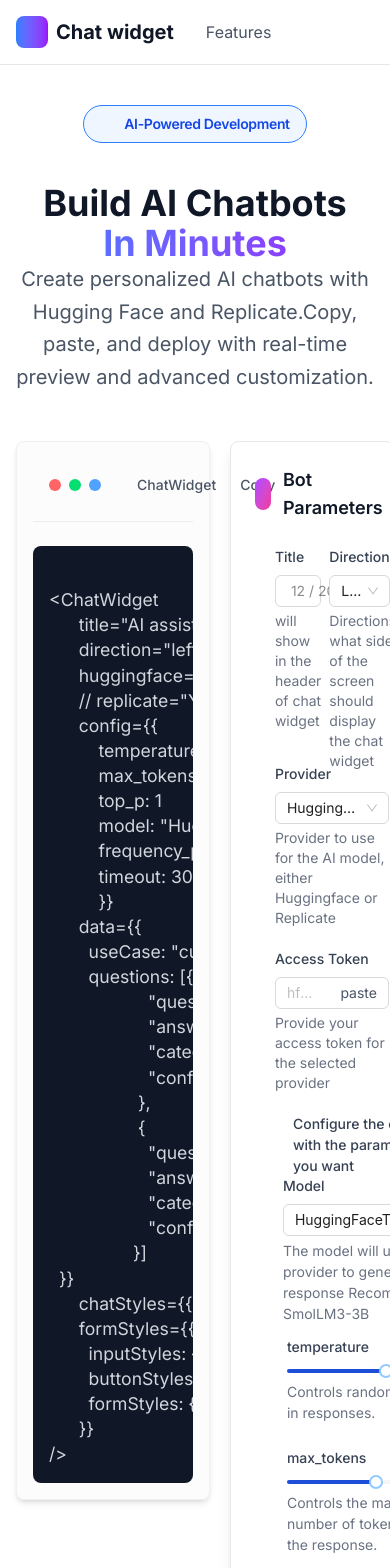
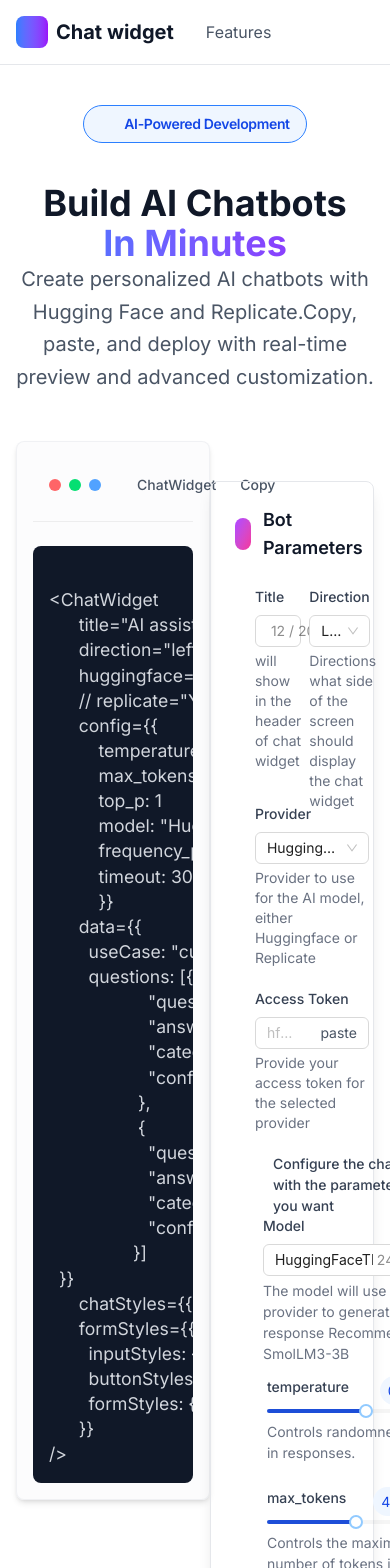
Before and after one commit to Jorge-Ernesto1355/WebsiteChatWidget, a React (Vite) app: page / in a window 390 px wide. Shown: the top 1568 px of the page. Built offline with nearby package versions, Linux system fonts and the light colour scheme; some icons are missing.

Commit message:
feat: :sparkles: add isMobile variable

```diff
--- a/src/components/FormSection.tsx
+++ b/src/components/FormSection.tsx
@@ -9,8 +9,14 @@
 const FormSection = () => {
   const store = useStore();
 
+  const isMobile = window.innerWidth < 768;
+  console.log(isMobile);
   return (
-    <div className="w-full h-full ml-5 border border-gray-200 rounded-lg shadow-lg p-1">
+    <div
+      className={`w-full h-full border border-gray-200 rounded-lg shadow-lg p-1 ${
+        isMobile ? "mt-10 " : "ml-5"
+      }`}
+    >
       <div className="flex items-center space-x-3 mb-6 m-5">
         <div className="w-8 h-8 bg-gradient-to-br from-purple-500 to-pink-500 rounded-lg flex items-center justify-center">
           <Settings className="w-4 h-4 text-white" />
```
